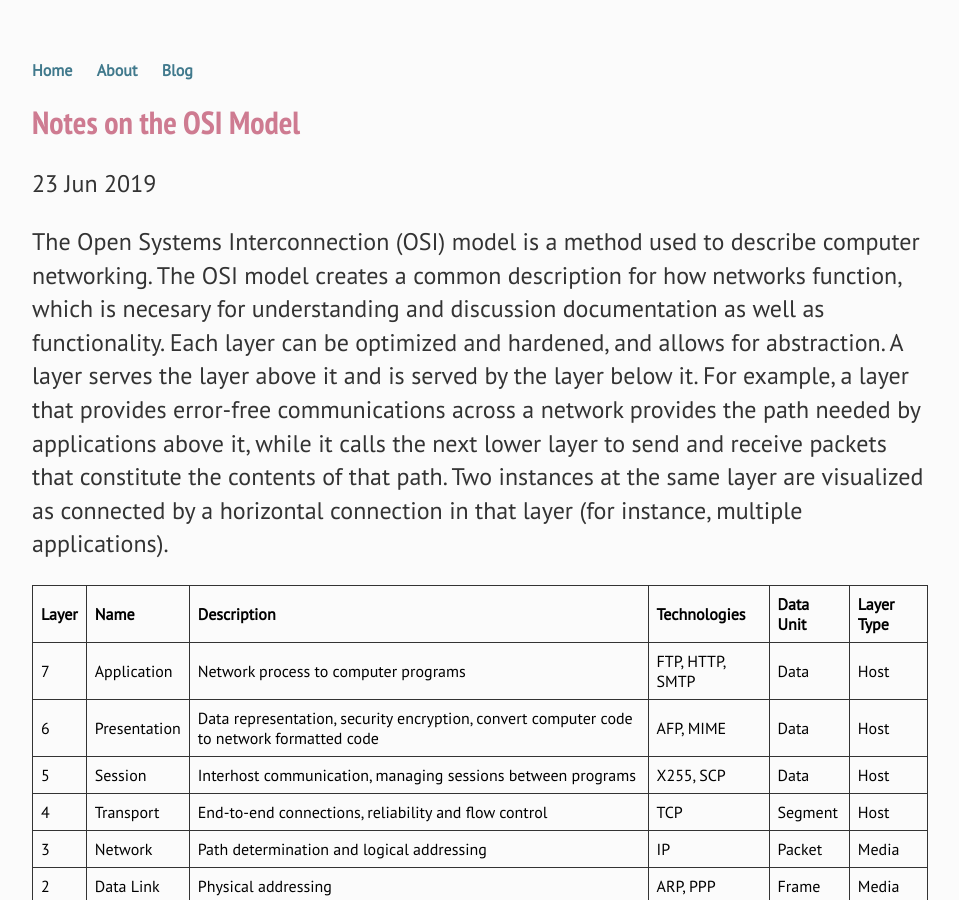
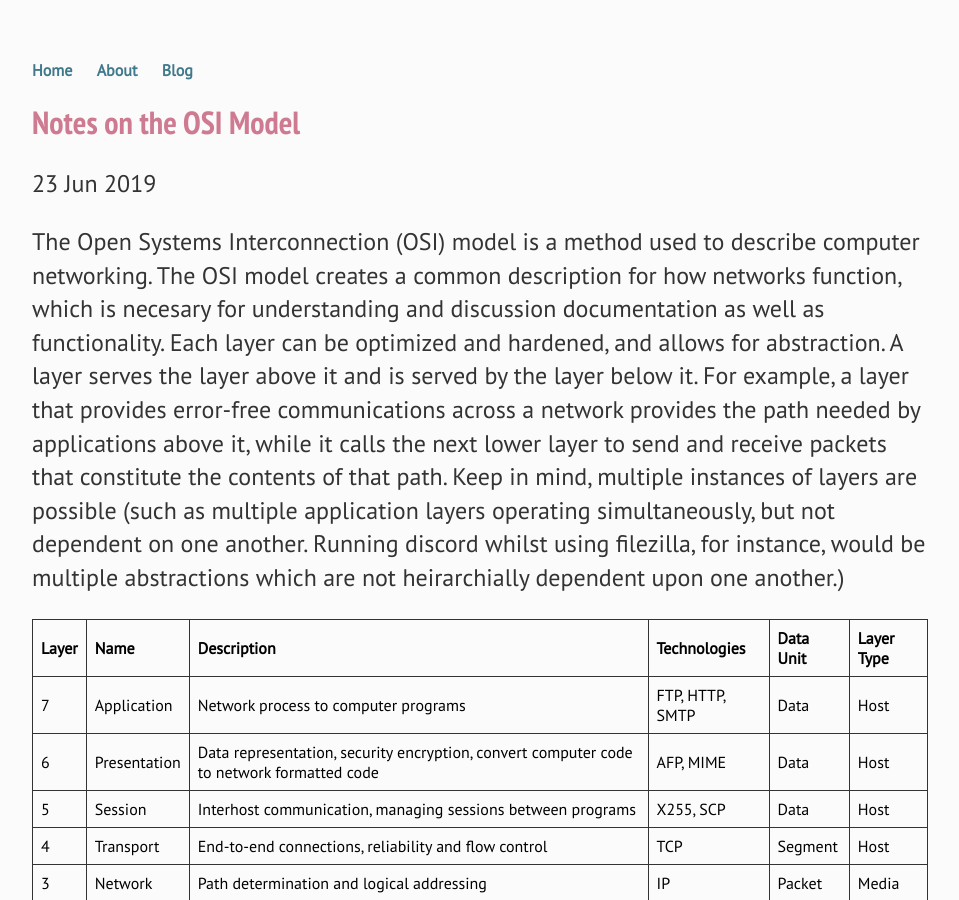
Before and after one commit to mmssr/mmssr.github.io, a Jekyll site: the page built from _posts/2019-06-23-Notes on the OSI Model.md, in a window 1280 px wide and 900 px high. Shown: the whole window, without its empty margins (160-1119 px from the left). Built offline with Jekyll 4.4.1, drawn with Linux system fonts in a browser that asks for light colours.

Commit message:
Update 2019-06-23-Notes on the OSI Model.md

```diff
--- a/_posts/2019-06-23-Notes on the OSI Model.md
+++ b/_posts/2019-06-23-Notes on the OSI Model.md
@@ -4,7 +4,7 @@
 date: 2019-06-23
 ---
 
-The Open Systems Interconnection (OSI) model is a method used to describe computer networking. The OSI model creates a common description for how networks function, which is necesary for understanding and discussion documentation as well as functionality. Each layer can be optimized and hardened, and allows for abstraction. A layer serves the layer above it and is served by the layer below it. For example, a layer that provides error-free communications across a network provides the path needed by applications above it, while it calls the next lower layer to send and receive packets that constitute the contents of that path. Two instances at the same layer are visualized as connected by a horizontal connection in that layer (for instance, multiple applications).
+The Open Systems Interconnection (OSI) model is a method used to describe computer networking. The OSI model creates a common description for how networks function, which is necesary for understanding and discussion documentation as well as functionality. Each layer can be optimized and hardened, and allows for abstraction. A layer serves the layer above it and is served by the layer below it. For example, a layer that provides error-free communications across a network provides the path needed by applications above it, while it calls the next lower layer to send and receive packets that constitute the contents of that path. Keep in mind, multiple instances of layers are possible (such as multiple application layers operating simultaneously, but not dependent on one another. Running discord whilst using filezilla, for instance, would be multiple abstractions which are not heirarchially dependent upon one another.)
 
 | Layer | Name | Description |Technologies|Data Unit|Layer Type|
 |-------|-------|-------|-------|-------|-------|
```
